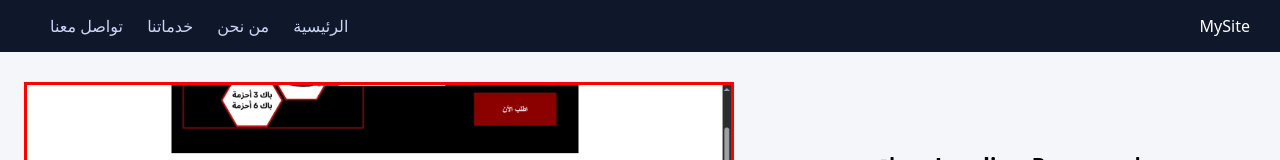
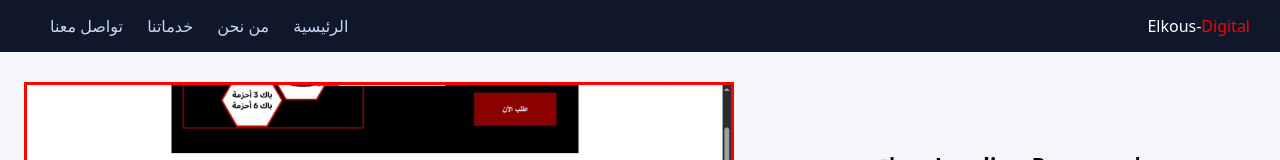
Before and after one commit to Elkous/elkous-digital, a plain HTML site: page index.html in a window 1280 px wide. Shown: the top 160 px of the page. Drawn offline with Linux system fonts and the light colour scheme.

Commit message:
Update index.html

```diff
--- a/index.html
+++ b/index.html
@@ -12,7 +12,7 @@
 <body>
 
 <header class="nav">
-  <div class="logo">MySite</div>
+  <div onclick="go('home')" class="logo">Elkous-<span style='color:red;'>Digital</span> </div>
   <nav>
     <a onclick="go('home')">الرئيسية</a>
     <a onclick="go('about')"> من نحن</a>
```
